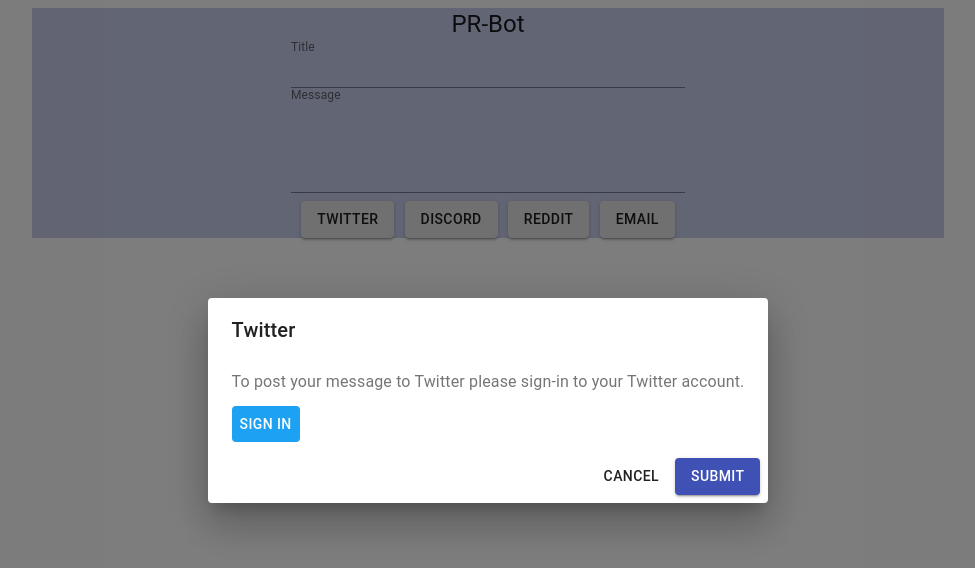
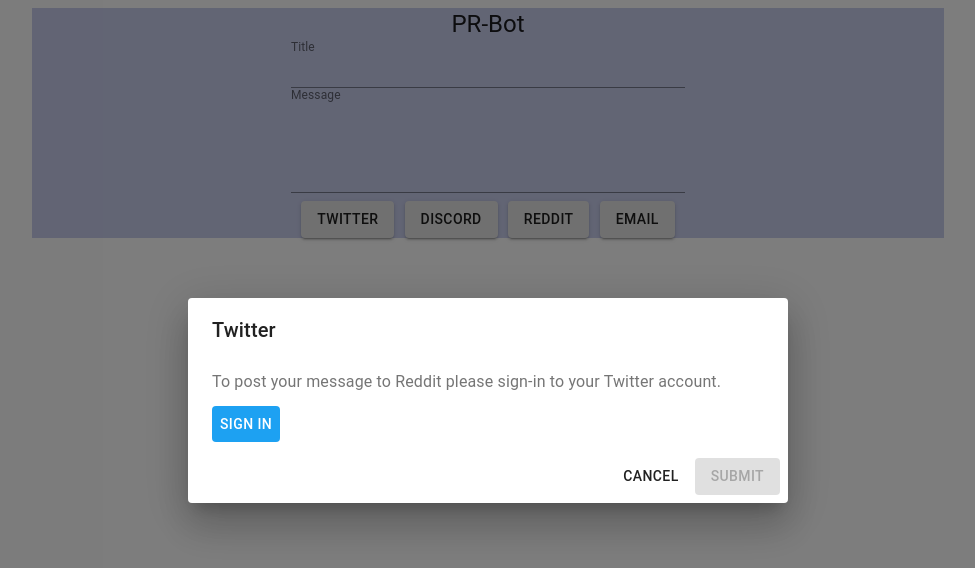
Before and after one commit to ato-dani/PrBot, a React (Create React App) app: page / in a window 1280 px wide. Both pictures are taken after a click on the button "TWITTER". Shown: the top 568 px of the page, without its empty margins (152-1127 px from the left). Built offline with nearby package versions, Linux system fonts and the light colour scheme.

Commit message:
Fixed bug which posted wrong message to Reddit and added tooltips to help the user navigate (#20)
Signed-off-by: Daniel Menewuyelet <danimuneye@gmail.com>

```diff
--- a/src/actions/User.js
+++ b/src/actions/User.js
@@ -5,6 +5,13 @@
   ErrorResponseKey,
 } from "../config/ApiConfig";
 
+const buildQuery = (queryMap) => {
+  let query = "?";
+  Object.keys(queryMap).forEach((curQueryKey) => {
+    query += curQueryKey + "=" + queryMap[curQueryKey] + "&";
+  });
+  return query.substring(0, query.length - 1);
+};
 async function signIn({ setSignInText, url, enqueueSnackbar, setAccessToken }) {
   try {
     setSignInText?.("Signing in...");
@@ -29,7 +36,7 @@
 }
 async function submitPost({ url, query, enqueueSnackbar }) {
   try {
-    const data = await axios.get(url, { params: { ...query } });
+    const data = await axios.get(url + buildQuery(query));
     const error = data?.data?.[ErrorResponseKey.ERROR];
     if (error) {
       enqueueSnackbar?.(error, { variant: "error" });
--- a/src/components/RedditDialog/index.tsx
+++ b/src/components/RedditDialog/index.tsx
@@ -8,6 +8,7 @@
 import {APIPath, APIParameters} from '../../config/ApiConfig';
 import { useSnackbar } from 'notistack';
 import {signIn, submitPost} from '../../actions/User';
+import { Tooltip } from '@material-ui/core';
 
 export default function FormDialog({message, title}: {message:string, title: string}) {
   const [open, setOpen] = React.useState(false);
@@ -32,17 +33,18 @@
     await signIn({setSignInText, url: APIPath.SIGN_IN_REDDIT, enqueueSnackbar, setAccessToken});
 
   }
+  console.log("title: " + (!title));
   return (
     <div>
 
       <Button variant="contained" onClick={handleClickOpen}>
         Reddit
       </Button>
-      <Dialog open={open} onClose={handleClose}>
+      <Dialog fullWidth maxWidth={"sm"} open={open} onClose={handleClose}>
         <DialogTitle>Reddit</DialogTitle>
         <DialogContent>
           <DialogContentText>
-            To post your message to Reddit please sign-in to your Reddit account.
+            {!accessToken && "To post your message to Reddit please sign-in to your Reddit account."}
           </DialogContentText>
           <Button onClick={() => handleSignIn()} style={{
             backgroundColor:"#FF5700",
@@ -51,14 +53,21 @@
         </DialogContent>
         <DialogActions>
           <Button onClick={handleClose}>Cancel</Button>
+
+          <Tooltip title="Title, text and signing in are required">
+            <div>
               <Button
               variant= "contained"
               color="secondary"
               onClick={submitRedditPost}
-
+              disabled={(title.length === 0 || message.length === 0 || accessToken == null )}
               >
                 Submit
               </Button>
+            </div>
+          </Tooltip>
+
+
         </DialogActions>
       </Dialog>
     </div>
--- a/src/components/TwitterDialog/index.tsx
+++ b/src/components/TwitterDialog/index.tsx
@@ -9,12 +9,13 @@
 import {APIPath} from '../../config/ApiConfig';
 import { useSnackbar } from 'notistack';
 import {signIn} from '../../actions/User';
+import { Tooltip } from '@material-ui/core';
 
 export default function TwitterForm({message, title}: {message:string, title: string}) {
   const [open, setOpen] = React.useState(false);
   const [signInText, setSignInText] = React.useState("Sign in");
   const { enqueueSnackbar} = useSnackbar();
-  const [accessToken, setAccessToken] = React.useState("");
+  const [accessToken, setAccessToken] = React.useState(null);
   const handleClickOpen = () => {
     setOpen(true);
   };
@@ -30,11 +31,11 @@
       <Button variant="contained" onClick={handleClickOpen}>
         Twitter
       </Button>
-      <Dialog open={open} onClose={handleClose}>
+      <Dialog fullWidth maxWidth={"sm"} open={open} onClose={handleClose}>
         <DialogTitle>Twitter</DialogTitle>
         <DialogContent>
           <DialogContentText>
-            To post your message to Twitter please sign-in to your Twitter account.
+            {!accessToken && "To post your message to Reddit please sign-in to your Twitter account."}
           </DialogContentText>
           <Button onClick={() => handleSignIn()} style={{
             backgroundColor:"#1DA1F2",
@@ -43,14 +44,20 @@
         </DialogContent>
         <DialogActions>
           <Button onClick={handleClose}>Cancel</Button>
+          <Tooltip title="Title, text and signing in are required">
+            <div>
               <Button
               variant= "contained"
               color="primary"
               type="submit"
               onClick={handleClose}
+              disabled={(title.length === 0 || message.length === 0 || accessToken == null )}
               >
                 Submit
               </Button>
+            </div>
+          </Tooltip>
+
         </DialogActions>
       </Dialog>
     </div>
```
Lines whose indentation alone changed are shown as unchanged.
